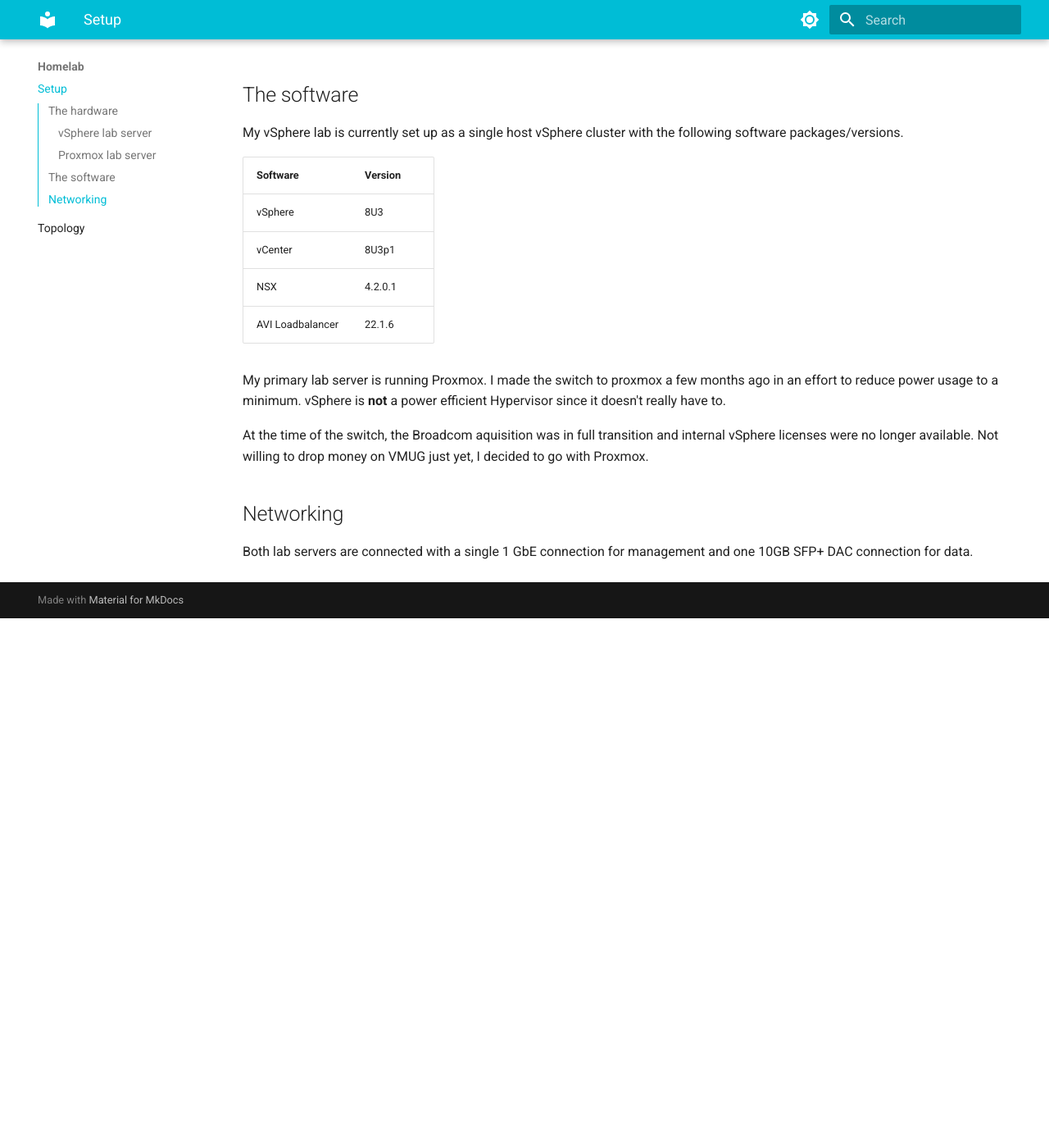
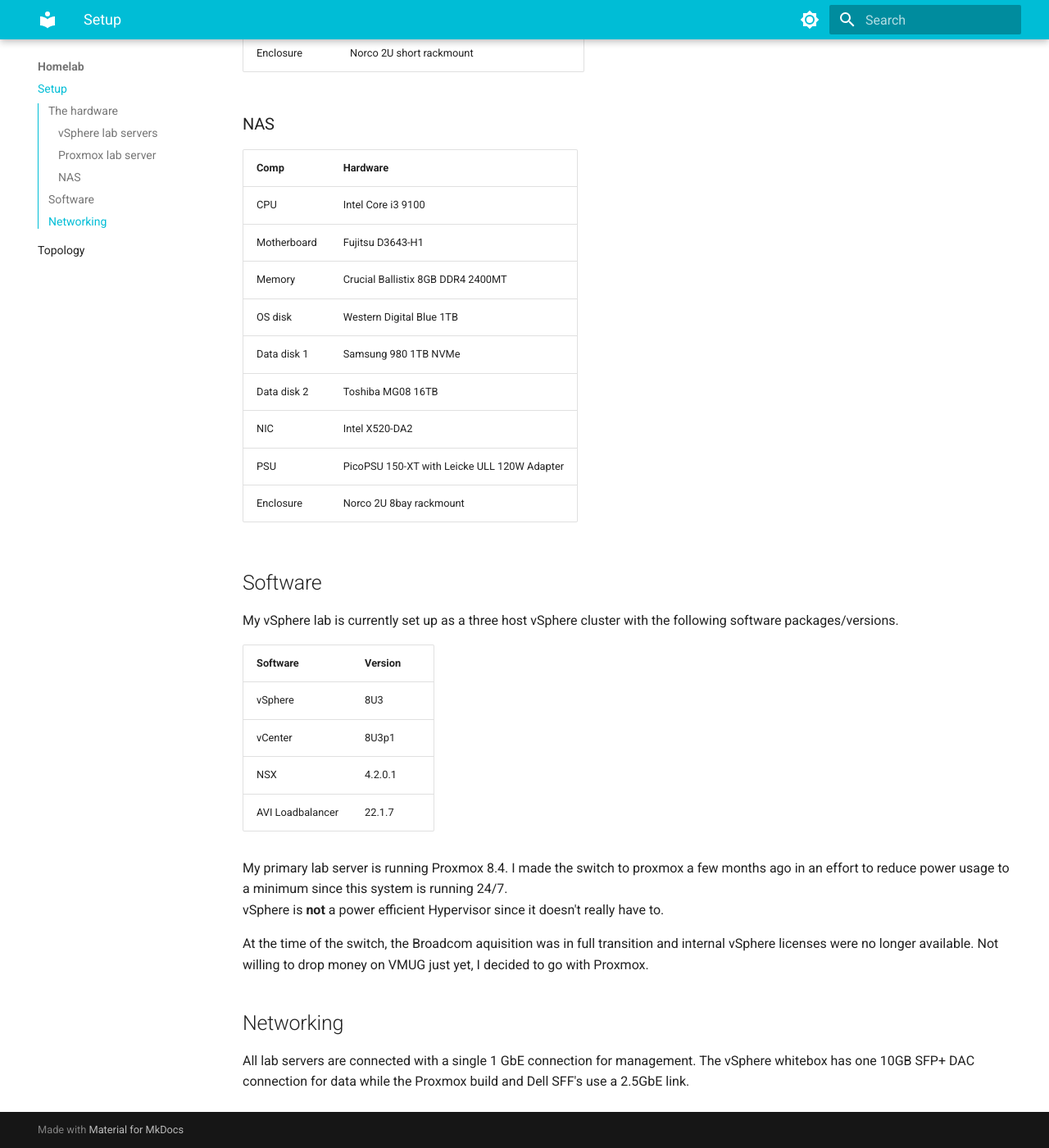
Before and after one commit to dekimpew/dekimpew.github.io, an MkDocs documentation site: the page built from docs/homelab/index.md, in a window 1280 px wide and 1400 px high, scrolled down 1307 px. Shown: the whole window at 82% size. Built offline with MkDocs 1.6.1 and Material for MkDocs 9.7.7, drawn with Linux system fonts in a browser that asks for light colours; before the commit the page ends 2061 px from its top, so only the background shows below that; some of the changed text lies outside the part shown.

Commit message:
update homelab

```diff
--- a/docs/homelab/index.md
+++ b/docs/homelab/index.md
@@ -3,24 +3,25 @@ _Nothing beats something to call your own, independent of clouds, vpn's or corpo
 
 ## The hardware
 
-### vSphere lab server
-| Comp | Hardware |
-| --- | --- |
-| CPU | Intel Core i5 12500 |
-| Motherboard | ASUS PRO B660M-C-D4-CSM |
-| Memory | 2x Crucial Pro 64GB 3200MT kit |
-| OS disk | Crucial MX100 256GB |
-| Datastore NVMe disk | Samsung 980 PRO 2TB |
+### vSphere lab servers
+| Comp | Whitebox 1 | Dell SFF 1 | Dell SFF 2 |
+| --- | --- | --- | --- |
+| CPU | Intel Core i5 12500 | Intel Core i3-10100 | Intel Core i3-10100 |
+| Motherboard | ASUS PRO B660M-C-D4-CSM | Dell Optiplex | Dell Optiplex |
+| Memory | 2x Crucial Pro 64GB 3200MT  | 2x 32GB DDR4 3200MT | 2x 32GB DDR4 3200MT |
+| OS disk | Crucial MX100 256GB | Western Digital Blue SN580 500 GB | Western Digital Blue SN580 500 GB |
+| Datastore NVMe disk | Samsung 980 PRO 2TB | SK hynix Platinum P41 1TB | SK hynix Platinum P41 1TB |
 | NVMe tiering disk | Western Digital RED SN700 500GB |
-| NIC | Intel X520-DA2 |
-| PSU | PicoPSU 150-XT with Leicke ULL 120W Adapter|
-| Enclosure | Norco 2U short rackmount |
+| NIC | Intel X520-DA2 | Intel i226 | Intel i226 |
+| GPU | Nvidia P4 | n/a | n/a |
+| PSU | be quiet! SFX POWER 3 300W | Dell Power brick | Dell Power brick |
+| Enclosure | Norco 2U short rackmount | Dell Optiplex 7080 micro | Dell Optiplex 7080 micro |
 
 ### Proxmox lab server
 | Comp | Hardware |
 | --- | --- |
 | CPU | Intel Core i3 9100 |
-| Motherboard | Fujitsu D3643-H |
+| Motherboard | Fujitsu D3643-H1 |
 | Memory | 2x Crucial 32GB 3200MT kit |
 | OS disk | Crucial MX100 256GB |
 | Datastore disk | Western Digital Blue 1TB SSD |
@@ -28,19 +29,33 @@ _Nothing beats something to call your own, independent of clouds, vpn's or corpo
 | PSU | PicoPSU 150-XT with Leicke ULL 120W Adapter|
 | Enclosure | Norco 2U short rackmount |
 
-## The software
-My vSphere lab is currently set up as a single host vSphere cluster with the following software packages/versions.
+### NAS
+| Comp | Hardware |
+| --- | --- |
+| CPU | Intel Core i3 9100 |
+| Motherboard | Fujitsu D3643-H1 |
+| Memory | Crucial Ballistix 8GB DDR4 2400MT |
+| OS disk | Western Digital Blue 1TB |
+| Data disk 1 | Samsung 980 1TB NVMe |
+| Data disk 2 | Toshiba MG08 16TB |
+| NIC | Intel X520-DA2 |
+| PSU | PicoPSU 150-XT with Leicke ULL 120W Adapter|
+| Enclosure | Norco 2U 8bay rackmount |
+
+## Software
+My vSphere lab is currently set up as a three host vSphere cluster with the following software packages/versions.
 
 | Software | Version |
 | --- | --- |
 | vSphere | 8U3 |
 | vCenter | 8U3p1 |
 | NSX | 4.2.0.1 |
-| AVI Loadbalancer | 22.1.6 |
+| AVI Loadbalancer | 22.1.7 |
 
-My primary lab server is running Proxmox. I made the switch to proxmox a few months ago in an effort to reduce power usage to a minimum. vSphere is __not__ a power efficient Hypervisor since it doesn't really have to.
+My primary lab server is running Proxmox 8.4. I made the switch to proxmox a few months ago in an effort to reduce power usage to a minimum since this system is running 24/7.
+vSphere is __not__ a power efficient Hypervisor since it doesn't really have to.
 
 At the time of the switch, the Broadcom aquisition was in full transition and internal vSphere licenses were no longer available. Not willing to drop money on VMUG just yet, I decided to go with Proxmox.
 
 ## Networking
-Both lab servers are connected with a single 1 GbE connection for management and one 10GB SFP+ DAC connection for data.
+All lab servers are connected with a single 1 GbE connection for management. The vSphere whitebox has one 10GB SFP+ DAC connection for data while the Proxmox build and Dell SFF's use a 2.5GbE link.
```
